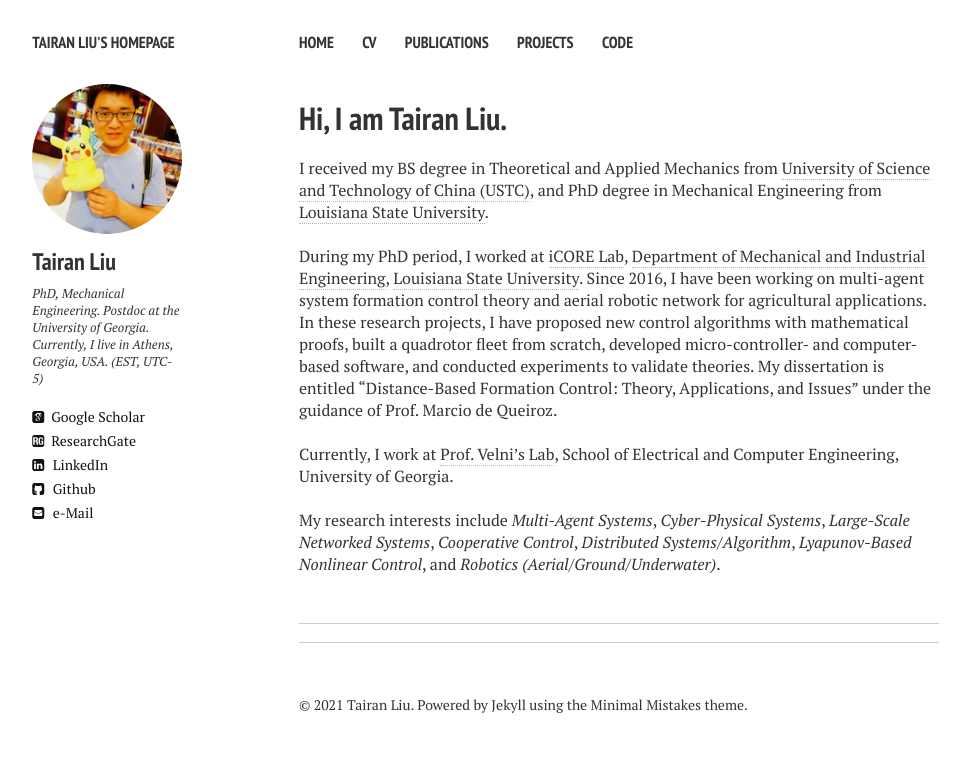
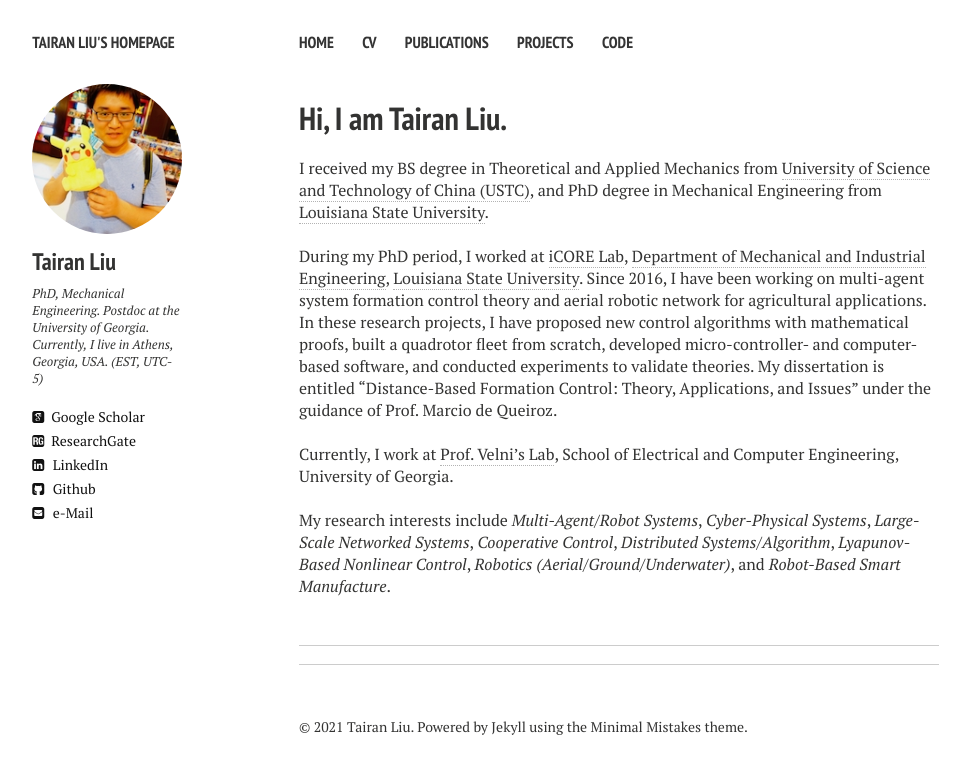
Before and after one commit to liutairan/liutairan.github.io, a Jekyll site: the page built from index.md, in a window 1280 px wide. Shown: the top 774 px of the page, without its empty margins (21-991 px from the left). Built offline with Jekyll 4.4.1, drawn with Linux system fonts in a browser that asks for light colours; nearby versions of some CDN libraries; comment, search, counter and statistics services are not loaded.

Commit message:
Update index.md

```diff
--- a/index.md
+++ b/index.md
@@ -18,7 +18,7 @@
 Currently, I work at <a href="http://cscl.engr.uga.edu/" target="_blank">Prof. Velni's Lab</a>, School of Electrical and Computer Engineering, University of Georgia.
 
 <br />
-My research interests include <em>Multi-Agent Systems</em>, <em>Cyber-Physical Systems</em>, <em>Large-Scale Networked Systems</em>, <em>Cooperative Control</em>, <em>Distributed Systems/Algorithm</em>, <em>Lyapunov-Based Nonlinear Control</em>, and <em>Robotics (Aerial/Ground/Underwater)</em>.
+My research interests include <em>Multi-Agent/Robot Systems</em>, <em>Cyber-Physical Systems</em>, <em>Large-Scale Networked Systems</em>, <em>Cooperative Control</em>, <em>Distributed Systems/Algorithm</em>, <em>Lyapunov-Based Nonlinear Control</em>, <em>Robotics (Aerial/Ground/Underwater)</em>, and <em>Robot-Based Smart Manufacture</em>.
 
 <br />
 <!-- ![I'm a relative reference to a repository file](../../Pics/index/scoreboard.png) -->
```
